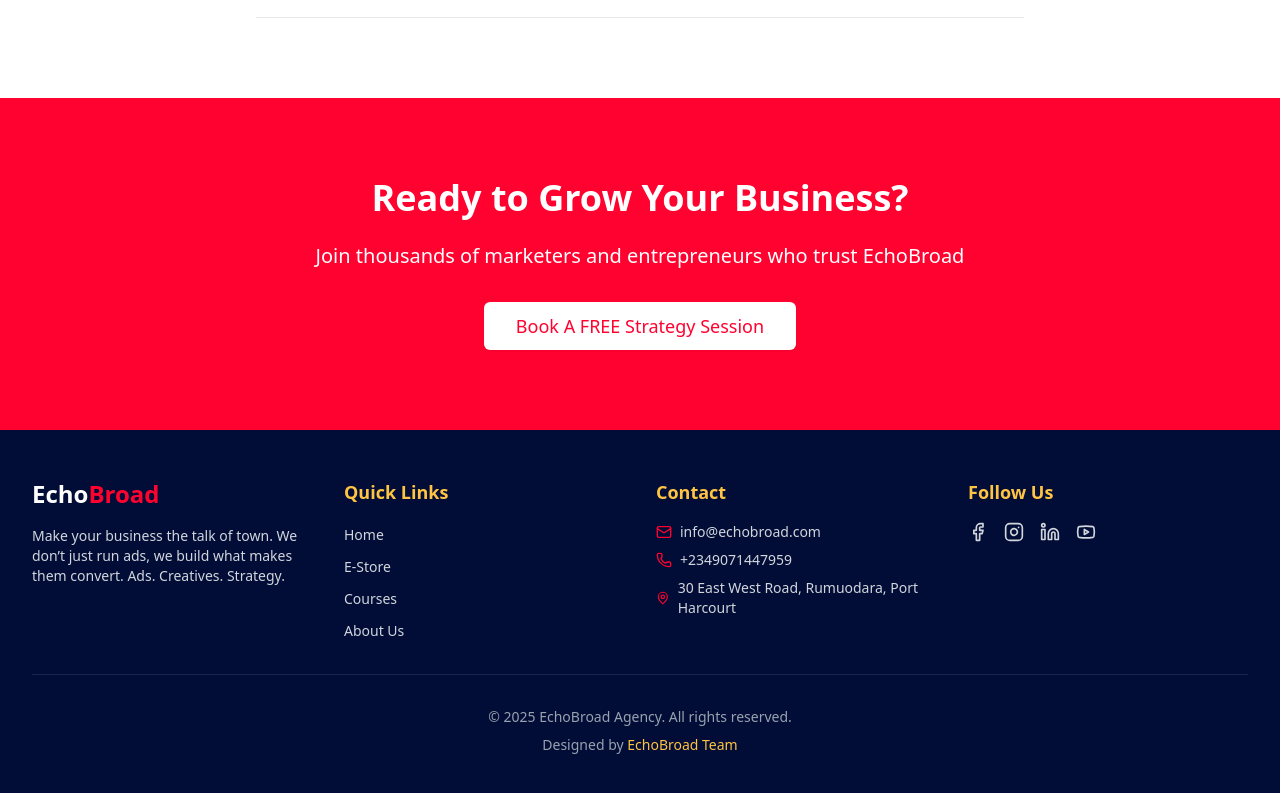
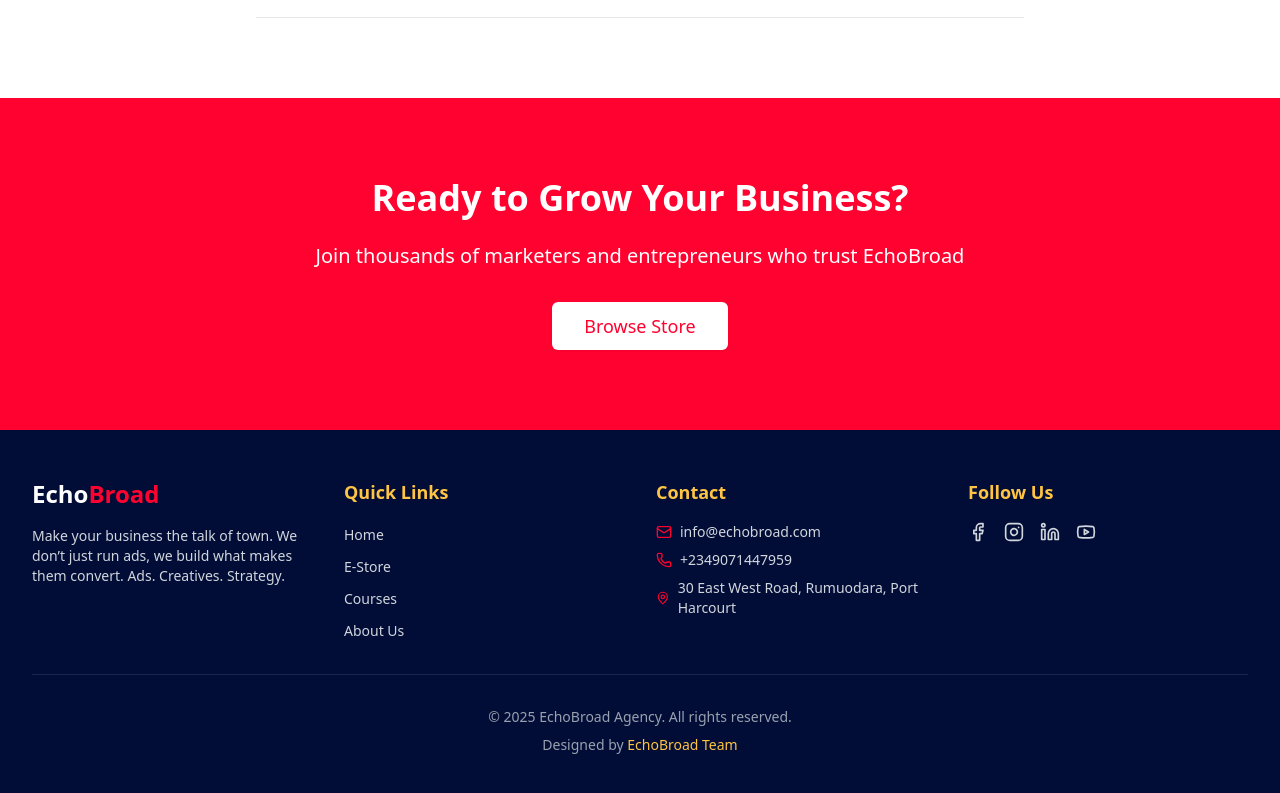
Before and after one commit to osasbenny/echobroadagency, a React (Vite) app: page / in a window 1280 px wide. Shown: the part 5506-6299 px from the top of the page. Built offline with nearby package versions, Linux system fonts and the light colour scheme.

Commit message:
feat: Update CTA button text in 'Ready To Grow Your Business' section to 'Browse Store'

```diff
--- a/src/pages/Home.jsx
+++ b/src/pages/Home.jsx
@@ -404,9 +404,9 @@ export default function Home() {
           <p className="text-xl mb-8">
             Join thousands of marketers and entrepreneurs who trust EchoBroad
           </p>
-          <Link to="/contact">
+          <Link to="/store">
             <Button className="bg-white text-red hover:bg-gray-100 px-8 py-6 text-lg">
-              Book A FREE Strategy Session
+              Browse Store
             </Button>
           </Link>
         </div>
```
Also changed, not shown: 2 other files (tests, documents, lock files or other folders).
